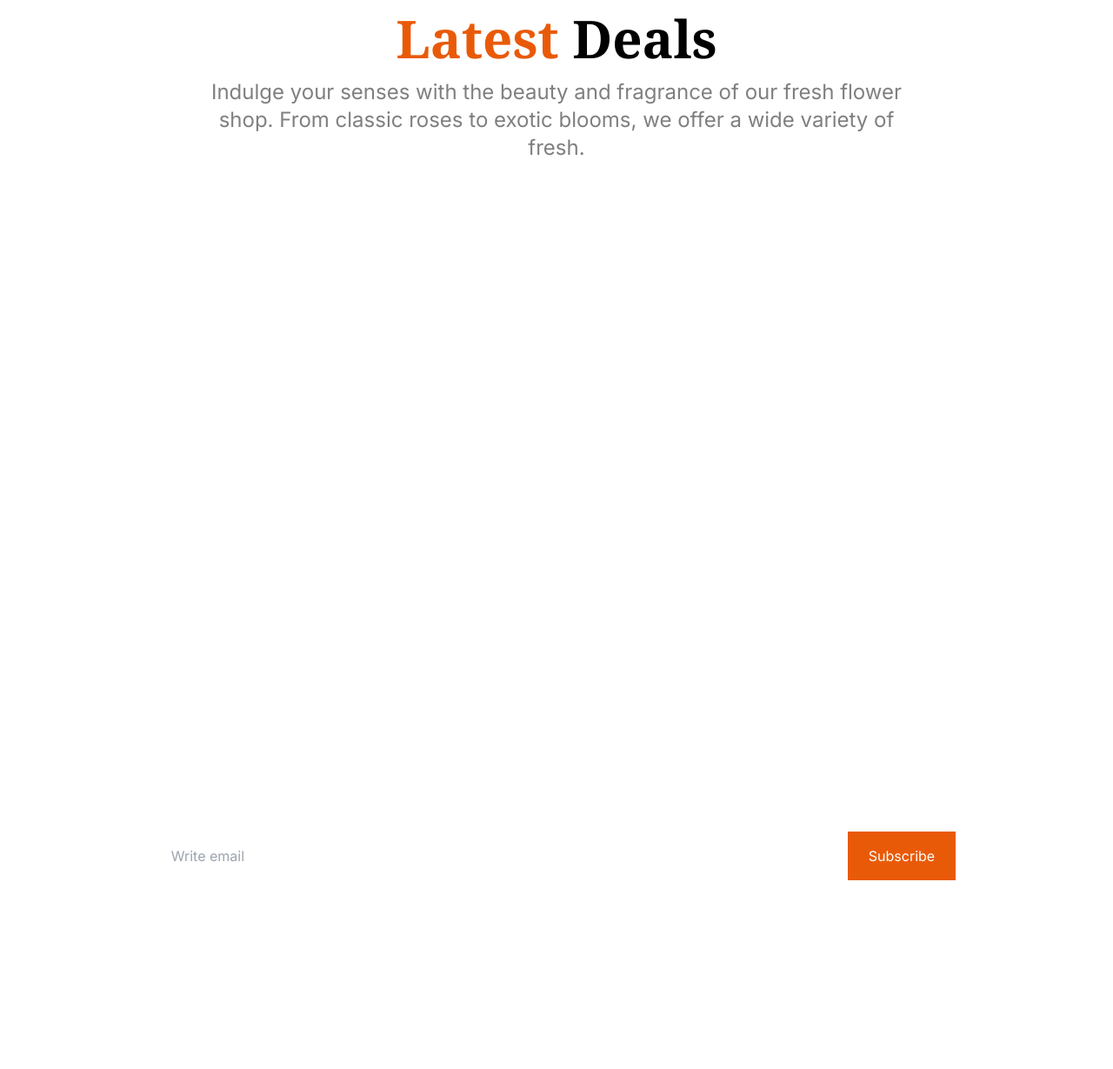
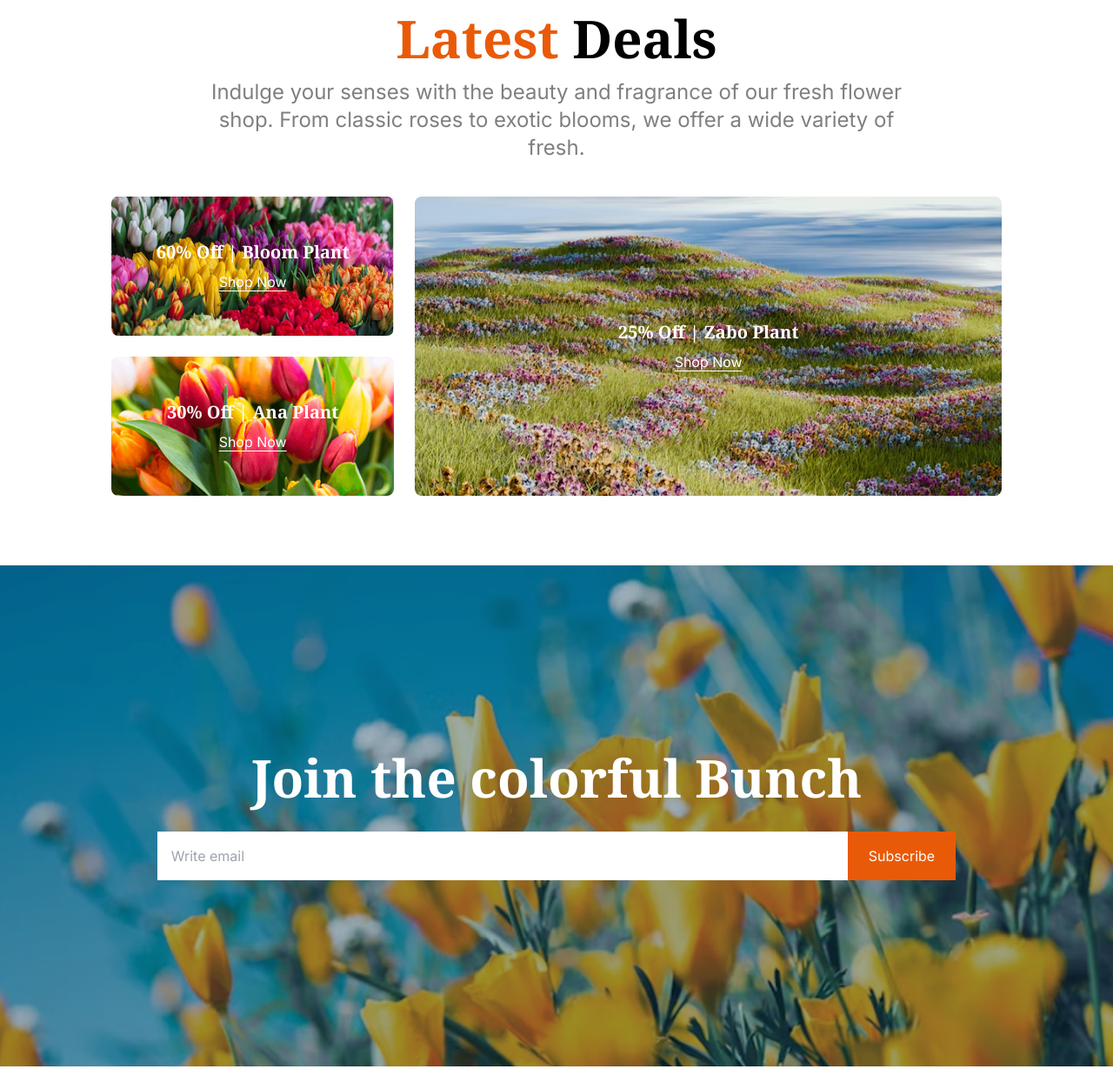
Before and after one commit to sucharita4867/Responsive-Flower, a plain HTML site: page index.html in a window 1280 px wide. Shown: the part 2490-3719 px from the top of the page at 87% size. Drawn offline with nearby package versions, Linux system fonts and the light colour scheme; the site is published under a folder, as on GitHub Pages, so addresses that start at the root find nothing.

Commit message:
added all background image

```diff
--- /dev/null
+++ b/bg.css
@@ -0,0 +1,15 @@
+.bg-A {
+      background-image: url(./assets/deal-bloom.png);
+}
+
+.bg-B {
+      background-image: url(./assets/deal-ana.png);
+}
+
+.bg-C {
+      background-image: url(./assets/deal-zabo.png);
+}
+
+.bg-join {
+      background-image: url(./assets/news-letter-bg.png);
+}
--- a/index.html
+++ b/index.html
@@ -6,6 +6,7 @@
       <meta name="viewport" content="width=device-width, initial-scale=1.0">
       <script src="https://cdn.tailwindcss.com"></script>
       <title>Responsive-Flower</title>
+      <link rel="stylesheet" href="bg.css">
       <!-- font icon  -->
       <link rel="stylesheet" href="https://cdnjs.cloudflare.com/ajax/libs/font-awesome/7.0.0/css/all.min.css"
             integrity="sha512-DxV+EoADOkOygM4IR9yXP8Sb2qwgidEmeqAEmDKIOfPRQZOWbXCzLC6vjbZyy0vPisbH2SyW27+ddLVCN+OMzQ=="
@@ -235,19 +236,19 @@
                   <div class="mt-10 grid grid-cols-3 text-white md:gap-6 gap-4">
                         <!-- 60 -->
                         <div
-                              class="bg-[url('../assets/deal-bloom.png')] bg-cover bg-center h-[10rem] rounded-lg flex flex-col items-center justify-center col-span-3 md:col-auto">
+                              class="bg-A bg-cover bg-center h-[10rem] rounded-lg flex flex-col items-center justify-center col-span-3 md:col-auto">
                               <h1 class="text-xl font-bold noto-serif-font">60% Off | Bloom Plant</h1>
                               <p class="inter-font underline underline-offset-4 mt-2">Shop Now</p>
                         </div>
                         <!-- 25 -->
                         <div
-                              class="bg-[url('../assets/deal-zabo.png')] bg-cover bg-center md:col-span-2 col-span-3 row-span-2  flex flex-col items-center justify-center  rounded-lg h-[10rem] md:h-auto">
+                              class="bg-C bg-cover bg-center md:col-span-2 col-span-3 row-span-2  flex flex-col items-center justify-center  rounded-lg h-[10rem] md:h-auto">
                               <h1 class="text-xl font-bold noto-serif-font">25% Off | Zabo Plant</h1>
                               <p class="inter-font underline underline-offset-4 mt-2">Shop Now</p>
                         </div>
                         <!-- 30 -->
                         <div
-                              class="bg-[url('../assets/deal-ana.png')] bg-cover bg-center h-[10rem] rounded-lg flex flex-col items-center justify-center col-span-3 md:col-auto">
+                              class="bg-B bg-cover bg-center h-[10rem] rounded-lg flex flex-col items-center justify-center col-span-3 md:col-auto ">
                               <h1 class="text-xl font-bold noto-serif-font">30% Off | Ana Plant</h1>
                               <p class="inter-font underline underline-offset-4 mt-2">Shop Now</p>
                         </div>
@@ -255,7 +256,7 @@
             </section>
             <!-- Join the colorful Bunch -->
             <section
-                  class="bg-[url('/assets/news-letter-bg.png')] bg-cover bg-center md:h-[36rem] h-[20rem] w-full md:mt-20 mt-10 flex justify-center items-center flex-col">
+                  class="bg-join bg-cover bg-center md:h-[36rem] h-[20rem] w-full md:mt-20 mt-10 flex justify-center items-center flex-col">
                   <h1 class="md:text-6xl text-2xl noto-serif-font text-[#FFFFFF] font-bold md:mb-8 mb-4">Join
                         the colorful
                         Bunch
```
